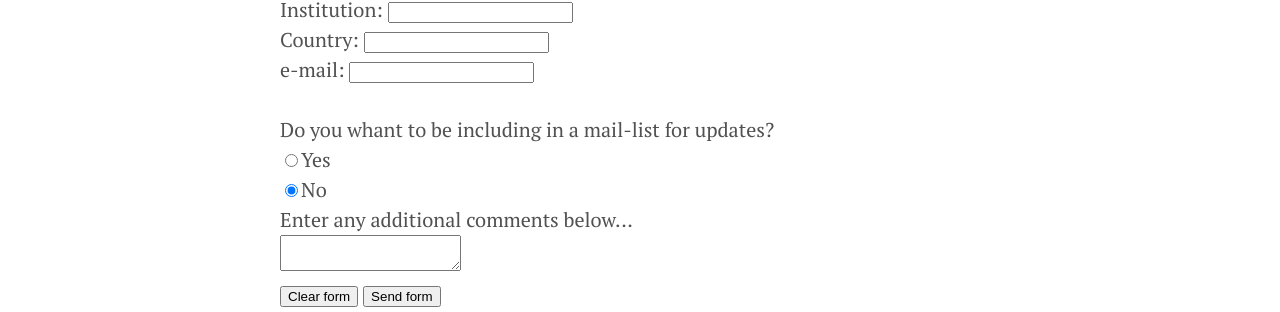
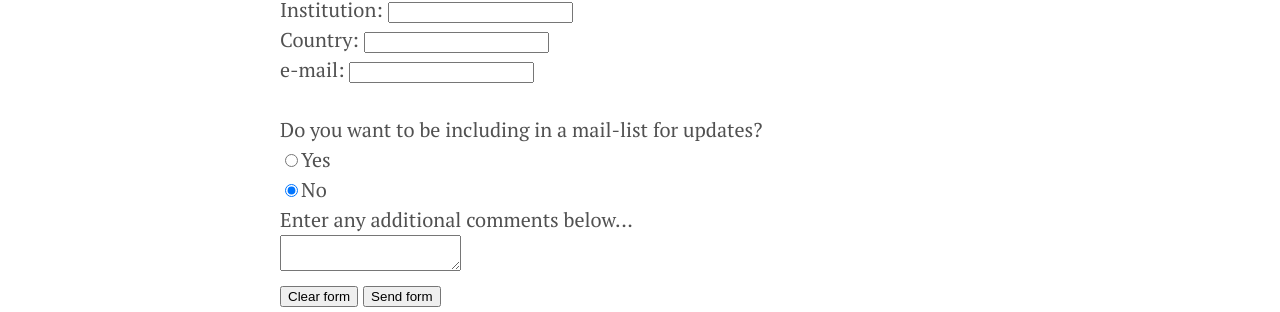
Before and after one commit to mic-umcg/samit, a Jekyll site: the page built from form.md, in a window 1280 px wide. Shown: the part 571-883 px from the top of the page. Built offline with Jekyll 4.4.1, drawn with Linux system fonts in a browser that asks for light colours; Markdown is read by kramdown in place of the engine named in the settings.

Commit message:
Update form

```diff
--- a/form.md
+++ b/form.md
@@ -11,14 +11,20 @@
 * Any additional comments are will be emailed directly to the developers of the toolbox.
 * Submitting the form will take you to the page with the latest version of the SAMIT software.
 
-<form action="http://formspree.io/samit@umcg.nl" method="POST">
+<form action="http://formspree.io/d.vallez-garcia@umcg.nl" method="POST">
+  <input type="hidden" name="_subject" value="SAMIT: New form" />
+    <input type="hidden" name="_cc" value="samit@umcg.nl" />
+  <input type="hidden" name="_next" value="{{ site.baseurl }}/download" />
+  <input type="text" name="_gotcha" style="display:none" />
+
+
   First name:  <input type="text" name="firstname"> <br>
   Last name:   <input type="text" name="lastname"> <br>
   Institution: <input type="text" name="institute"> <br>
   Country:     <input type="text" name="country"> <br>
   e-mail:      <input type="email" name="_replyto"> <br>
   <br>
-  Do you whant to be including in a mail-list for updates?<br>
+  Do you want to be including in a mail-list for updates?<br>
   <input type="radio" name="mail-list" value="Yes">Yes<br>
   <input type="radio" name="mail-list" value="No" checked>No<br>
 
@@ -27,7 +33,5 @@
   <br>
   <input type="reset" value="Clear form">
   <input type="submit" value="Send form">
-  <input type="hidden" name="_next" value="{{ site.baseurl }}/download" />
-  <input type="text" name="_gotcha" style="display:none" />
-  <input type="hidden" name="_cc" value="d.vallez-garcia@umcg.nl" />
+
 </form>
```
